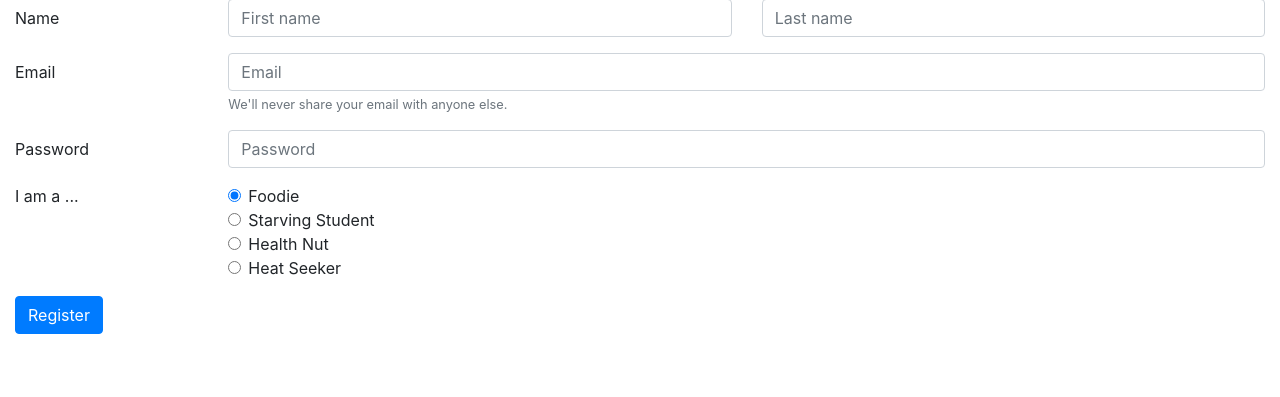
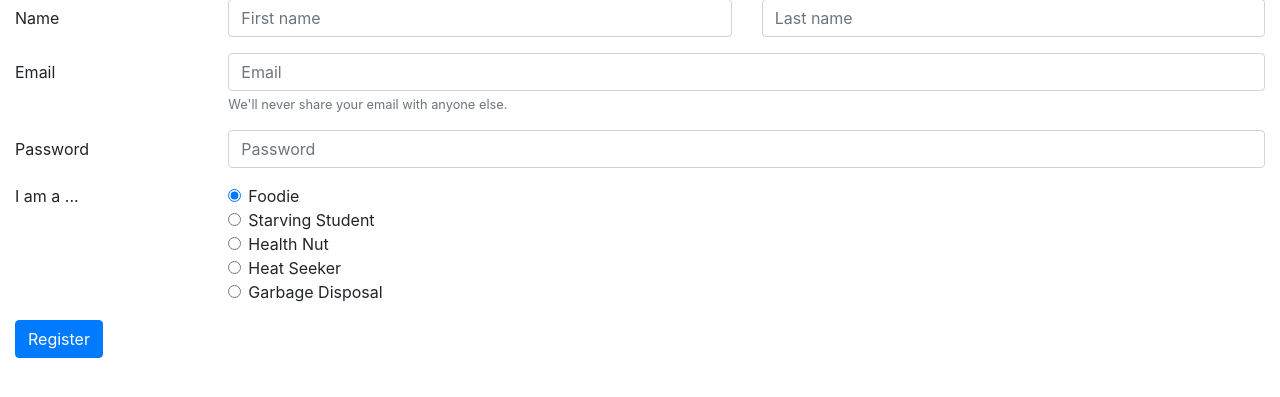
Before and after one commit to alyssalew/foraging-foodie, a Flask app: page /register in a window 1280 px wide. Shown: the part 191-588 px from the top of the page. Run offline with Flask 2, Linux system fonts and the light colour scheme; some libraries are stand-ins or nearby versions.

Commit message:
Registration: Connect server, HTML form, DB

```diff
--- a/server.py
+++ b/server.py
@@ -8,6 +8,13 @@ import os
 from jinja2 import StrictUndefined
 
 import yelp_api  # Import the things needed to use the Yelp API, personal category definitions
+
+# Import the things needed to use the model
+from model import User, Address, Profile, Diet, UserDiet, Favorite, Visit, Rating, Restaurant
+from datetime import date
+
+from model import connect_to_db, db
+
 
 from flask import (Flask, render_template, redirect, request, flash, session)
 from flask_debugtoolbar import DebugToolbarExtension
@@ -127,9 +134,25 @@ def process_registration_info():
 
     print "Registered User"
 
-    return redirect('/')
+    first_name = request.form.get("first_name")
+    last_name = request.form.get("last_name")
+    email = request.form.get("email")
+    password = request.form.get("password")
+    user_type_id = request.form.get("profile")
+
+    print "First:", first_name
+    print "Last:", last_name
+    print "Email:", email
+    print "PW:", password
+    print "Profile:", user_type_id
+
+    user = User(first_name=first_name, last_name=last_name, email=email, password=password, user_type_id=user_type_id)
+    db.session.add(user)
+    db.session.commit()
 
 
+    flash("You are now registered!")
+    return redirect('/')
 
 
 #########################################################################
@@ -140,7 +163,7 @@ if __name__ == "__main__":
     # make sure templates, etc. are not cached in debug mode
     app.jinja_env.auto_reload = app.debug
 
-    # connect_to_db(app) <<  Uncomment when have a DB to connect to
+    connect_to_db(app)
 
     # Use the DebugToolbar
     DebugToolbarExtension(app)
--- a/templates/registration.html
+++ b/templates/registration.html
@@ -58,23 +58,23 @@
   <div class="form-group row">
     <label for="inputName" class="col-sm-2 col-form-label"> Name</label>
     <div class="col">
-      <input type="text" class="form-control" placeholder="First name" required>
+      <input type="text" class="form-control" name= "first_name" placeholder="First name" required>
     </div>
     <div class="col">
-      <input type="text" class="form-control" placeholder="Last name" required>
+      <input type="text" class="form-control" name= "last_name" placeholder="Last name" required>
     </div>
   </div>
   <div class="form-group row">
     <label for="inputEmail" class="col-sm-2 col-form-label">Email</label>
     <div class="col-sm-10">
-      <input type="email" class="form-control" id="inputEmail" placeholder="Email" aria-describedby="emailHelp" required>
+      <input type="email" class="form-control" name= "email" id="inputEmail" placeholder="Email" aria-describedby="emailHelp" required>
         <small id="emailHelp" class="form-text text-muted">We'll never share your email with anyone else.</small>
     </div>
   </div>
   <div class="form-group row">
     <label for="inputPassword" class="col-sm-2 col-form-label">Password</label>
     <div class="col-sm-10">
-      <input type="password" class="form-control" id="inputPassword" placeholder="Password" required>
+      <input type="password" class="form-control" name="password" id="inputPassword" placeholder="Password" required>
     </div>
   </div>
   <fieldset class="form-group">
@@ -82,27 +82,33 @@
       <legend class="col-form-label col-sm-2 pt-0">I am a ...</legend>
       <div class="col-sm-10">
         <div class="form-check">
-          <input class="form-check-input" type="radio" name="profile" id="gridRadios1" value="foodie" checked>
+          <input class="form-check-input" type="radio" name="profile" id="gridRadios1" value="1" checked>
           <label class="form-check-label" for="gridRadios1">
             Foodie
           </label>
         </div>
         <div class="form-check">
-          <input class="form-check-input" type="radio" name="profile" id="gridRadios2" value="starving_student">
+          <input class="form-check-input" type="radio" name="profile" id="gridRadios2" value="2">
           <label class="form-check-label" for="gridRadios2">
             Starving Student
           </label>
         </div>
         <div class="form-check">
-          <input class="form-check-input" type="radio" name="profile" id="gridRadios3" value="health_nut">
+          <input class="form-check-input" type="radio" name="profile" id="gridRadios3" value="3">
           <label class="form-check-label" for="gridRadios3">
             Health Nut
           </label>
         </div>
         <div class="form-check">
-          <input class="form-check-input" type="radio" name="profile" id="gridRadios4" value="heat_seeker">
+          <input class="form-check-input" type="radio" name="profile" id="gridRadios4" value="4">
           <label class="form-check-label" for="gridRadios4">
             Heat Seeker
+          </label>
+        </div>
+        <div class="form-check">
+          <input class="form-check-input" type="radio" name="profile" id="gridRadios5" value="5">
+          <label class="form-check-label" for="gridRadios5">
+            Garbage Disposal
           </label>
         </div>
       </div>
```
